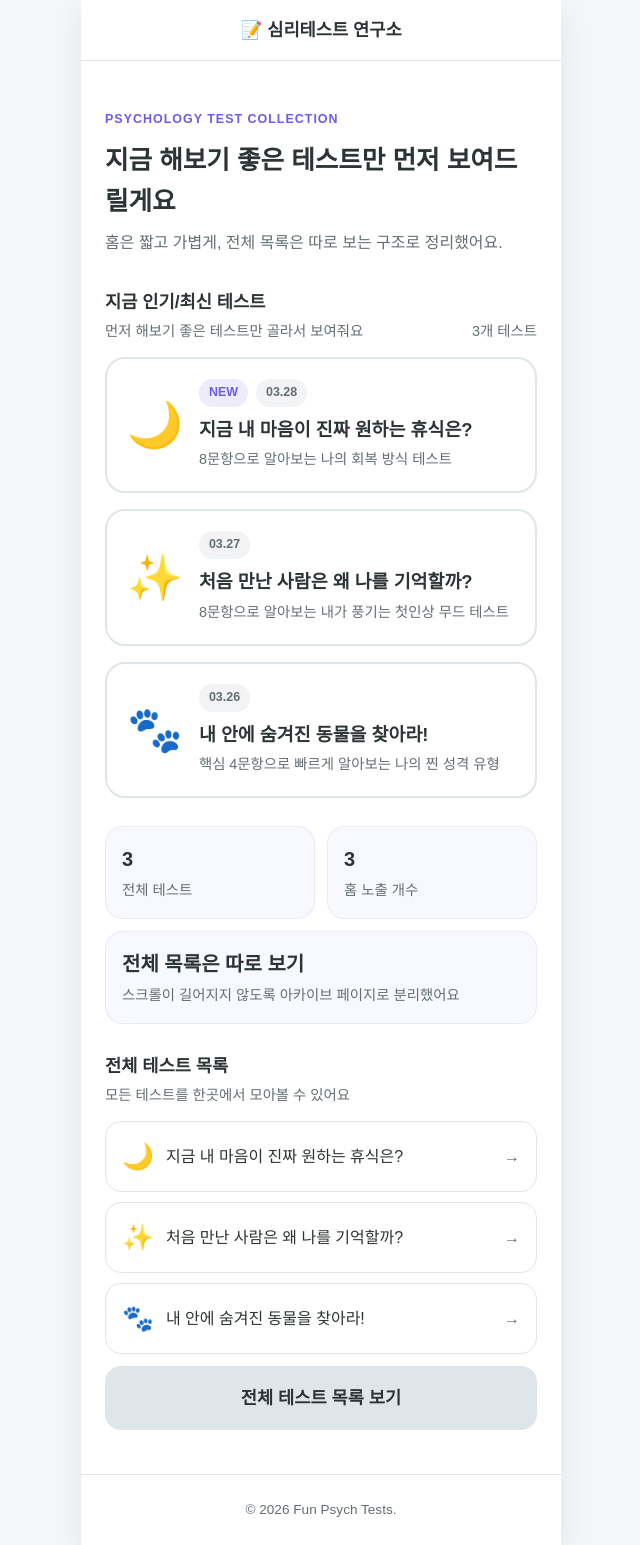
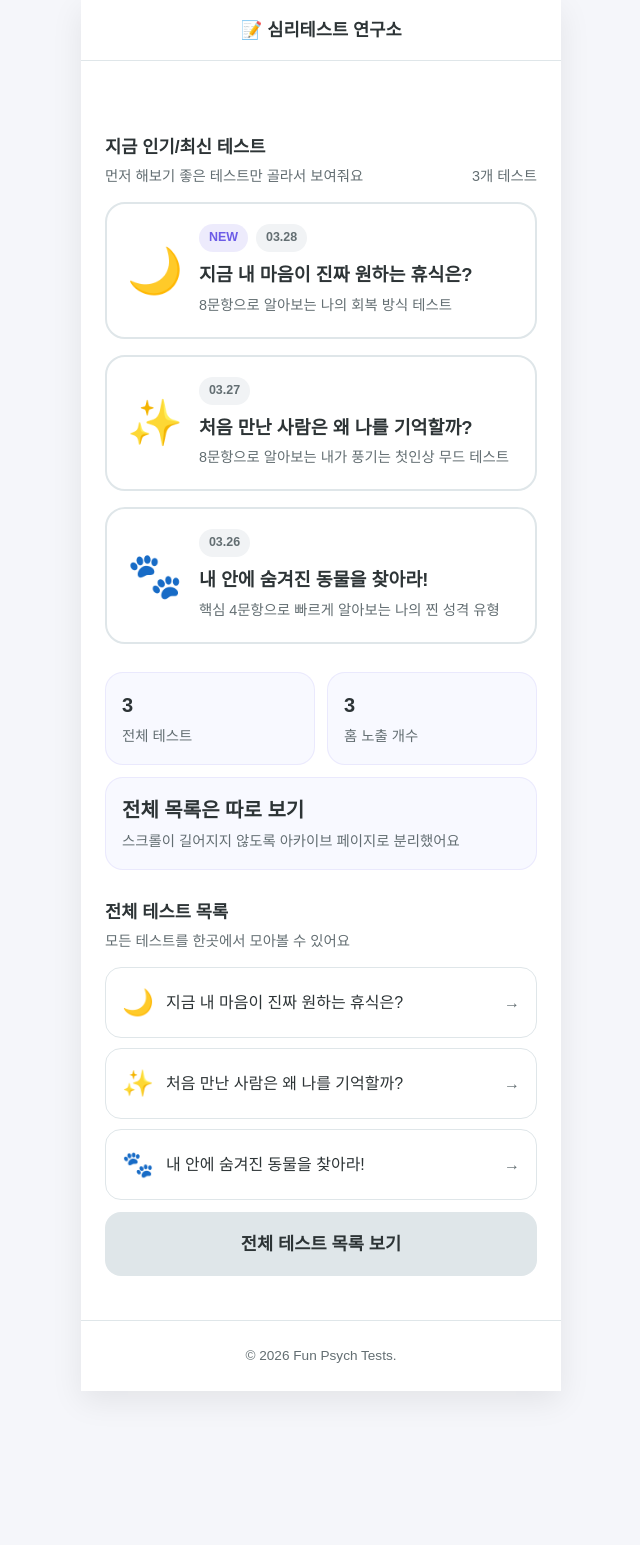
Before and after one commit to ghgfhfg2/test-holic-blog, a Jekyll site: the page built from index.html, in a window 1280 px wide. Shown: the whole page, without its empty margins (319-959 px from the left). Built offline with Jekyll 4.4.1, drawn with Linux system fonts in a browser that asks for light colours; some web fonts are replaced.

Commit message:
Remove homepage hero intro

```diff
--- a/index.html
+++ b/index.html
@@ -7,12 +7,6 @@ description: 내 안의 진짜 모습을 발견하는 다양한 성격/심리
 {% assign all_tests = site.html_pages | where: 'layout', 'landing_layout' | sort: 'published_at' | reverse %}
 {% assign featured_tests = all_tests | slice: 0, 5 %}
 <div class="home-wrapper">
-  <section class="hero hero-home">
-    <span class="eyebrow">PSYCHOLOGY TEST COLLECTION</span>
-    <h1>지금 해보기 좋은 테스트만 먼저 보여드릴게요</h1>
-    <p>홈은 짧고 가볍게, 전체 목록은 따로 보는 구조로 정리했어요.</p>
-  </section>
-
   <section class="home-section">
     <div class="section-heading">
       <div>
```
